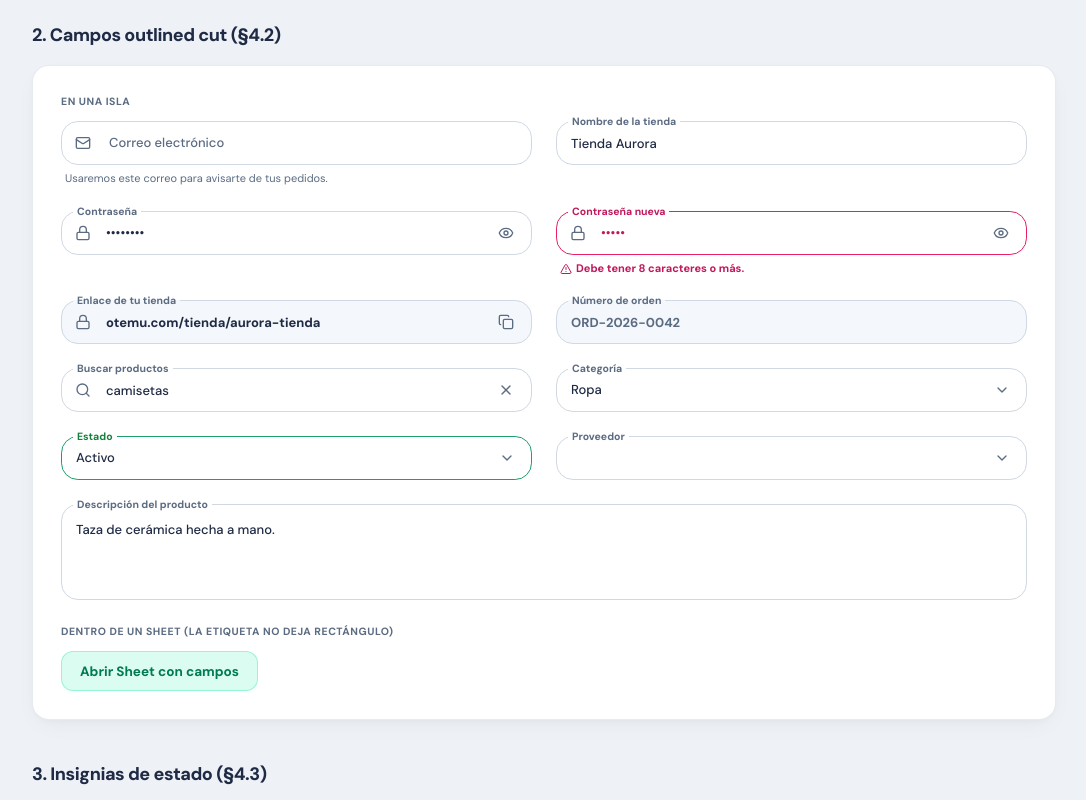
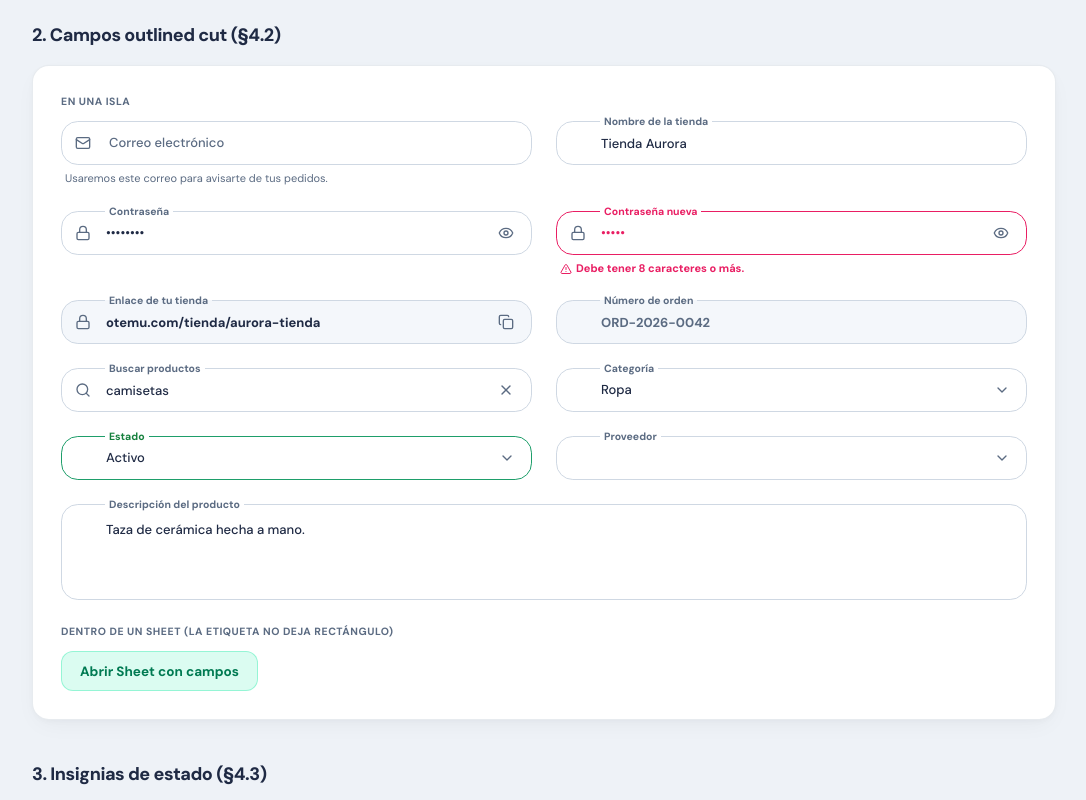
Before and after one commit to CodeJomar/ShopifyClon-Web-Core, a Next.js app: page /playground in a window 1280 px wide. Shown: the part 640-1440 px from the top of the page, without its empty margins (96-1182 px from the left). Built offline with nearby package versions, Linux system fonts and the light colour scheme.

Commit message:
fix(W-002-C1): espacio izquierdo fijo en campos, etiqueta #00E699 y rojo unico

```diff
--- a/src/app/globals.css
+++ b/src/app/globals.css
@@ -97,7 +97,7 @@
   --accent: #F4F7FB;
   --accent-foreground: #1F2A44;
   --destructive: #E91E63;
-  --destructive-text: #C2185B;
+  --destructive-text: #E91E63;
   --border: #CFD8E3;
   --border-hover: #94A3B8;
   --island-border: rgb(148 163 184 / 0.22);
@@ -168,7 +168,7 @@
   --accent: #172133;
   --accent-foreground: #F1F5F9;
   --destructive: #E91E63;
-  --destructive-text: #C2185B;
+  --destructive-text: #E91E63;
   --border: #26354D;
   --border-hover: #3B5173;
   --island-border: rgb(255 255 255 / 0.07);
--- a/src/shared/components/composed/floating-input.tsx
+++ b/src/shared/components/composed/floating-input.tsx
@@ -20,8 +20,8 @@ export const claseCorteEtiqueta = cn(
 export const claseEtiqueta = cn(
   "pointer-events-none absolute top-1/2 z-10 origin-left -translate-y-1/2 px-1 text-[13px] font-medium text-muted-foreground transition-all duration-200",
   claseCorteEtiqueta,
-  "peer-focus:top-0 peer-focus:left-3 peer-focus:[background-image:var(--etiqueta-corte)] peer-focus:text-[10.5px] peer-focus:font-bold peer-focus:text-brand-text",
-  "peer-[:not(:placeholder-shown)]:top-0 peer-[:not(:placeholder-shown)]:left-3 peer-[:not(:placeholder-shown)]:[background-image:var(--etiqueta-corte)] peer-[:not(:placeholder-shown)]:text-[10.5px] peer-[:not(:placeholder-shown)]:font-bold",
+  "peer-focus:top-0 peer-focus:[background-image:var(--etiqueta-corte)] peer-focus:text-[10.5px] peer-focus:font-bold peer-focus:text-primary",
+  "peer-[:not(:placeholder-shown)]:top-0 peer-[:not(:placeholder-shown)]:[background-image:var(--etiqueta-corte)] peer-[:not(:placeholder-shown)]:text-[10.5px] peer-[:not(:placeholder-shown)]:font-bold",
   "peer-disabled:text-muted-foreground"
 )
 
@@ -92,11 +92,11 @@ const FloatingInput = React.forwardRef<HTMLInputElement, FloatingInputProps>(
             type={esContrasena && mostrar ? "text" : type}
             placeholder=" "
             aria-describedby={mensaje ? `${inputId}-ayuda` : undefined}
-            className={cn("peer h-11", izquierda ? "pl-11" : "", hayAccion ? "pr-11" : "")}
+            className={cn("peer h-11", "pl-11", hayAccion ? "pr-11" : "")}
             {...props}
           />
 
-          <label htmlFor={inputId} className={cn(claseEtiqueta, izquierda ? "left-11" : "left-3", state === "error" && "text-destructive-text peer-focus:text-destructive-text", state === "success" && "text-tono-exito-fg")}>
+          <label htmlFor={inputId} className={cn(claseEtiqueta, "left-11", state === "error" && "text-destructive-text peer-focus:text-destructive-text", state === "success" && "text-tono-exito-fg")}>
             {label}
           </label>
 
--- a/src/shared/components/composed/floating-select.tsx
+++ b/src/shared/components/composed/floating-select.tsx
@@ -27,7 +27,7 @@ export function FloatingSelect({
   return (
     <Select value={value} onValueChange={onValueChange} defaultValue={defaultValue} {...props}>
       <div className="relative w-full">
-        <SelectTrigger id={selectId} state={state} leftIcon={leftIcon} className="peer w-full">
+        <SelectTrigger id={selectId} state={state} leftIcon={leftIcon} className={cn("peer w-full pl-11", state === "default" && "focus-visible:border-input focus-visible:ring-0")}>
           <SelectValue placeholder=" " />
         </SelectTrigger>
 
@@ -35,13 +35,12 @@ export function FloatingSelect({
           htmlFor={selectId}
           className={cn(
             claseEtiqueta,
-            leftIcon ? "left-11" : "left-3",
+            "left-11",
             "top-1/2",
             "peer-[:not([data-placeholder])]:top-0 peer-[:not([data-placeholder])]:[background-image:var(--etiqueta-corte)] peer-[:not([data-placeholder])]:text-[10.5px] peer-[:not([data-placeholder])]:font-bold",
-            "peer-data-popup-open:top-0 peer-data-popup-open:[background-image:var(--etiqueta-corte)] peer-data-popup-open:text-[10.5px] peer-data-popup-open:font-bold peer-data-popup-open:text-brand-text",
+            "peer-data-popup-open:top-0 peer-data-popup-open:[background-image:var(--etiqueta-corte)] peer-data-popup-open:text-[10.5px] peer-data-popup-open:font-bold peer-data-popup-open:text-primary",
             // El foco queda en el botón tras elegir: la etiqueta solo se tiñe de marca mientras el popup está abierto
-            state === "default" && "peer-focus:text-muted-foreground peer-data-popup-open:text-brand-text!",
-            "peer-[:not([data-placeholder])]:left-3 peer-data-popup-open:left-3",
+            state === "default" && "peer-focus:text-muted-foreground peer-data-popup-open:text-primary!",
             state === "error" && "text-destructive-text peer-focus:text-destructive-text peer-data-popup-open:text-destructive-text",
             state === "success" && "text-tono-exito-fg"
           )}
--- a/src/shared/components/composed/floating-textarea.tsx
+++ b/src/shared/components/composed/floating-textarea.tsx
@@ -27,6 +27,7 @@ const FloatingTextarea = React.forwardRef<HTMLTextAreaElement, FloatingTextareaP
           placeholder=" "
           className={cn(
             "peer flex min-h-24 w-full resize-none rounded-xl px-3.5 pt-4 pb-2.5 text-[13px] font-medium",
+            "pl-11",
             claseCampo,
             claseEstadoCampo[state]
           )}
@@ -36,9 +37,9 @@ const FloatingTextarea = React.forwardRef<HTMLTextAreaElement, FloatingTextareaP
         <label
           htmlFor={textareaId}
           className={cn(
-            "pointer-events-none absolute left-3 top-[1.1rem] z-10 origin-left px-1 text-[13px] font-medium text-muted-foreground transition-all duration-200",
+            "pointer-events-none absolute left-11 top-[1.1rem] z-10 origin-left px-1 text-[13px] font-medium text-muted-foreground transition-all duration-200",
             claseCorteEtiqueta,
-            "peer-focus:top-0 peer-focus:-translate-y-1/2 peer-focus:[background-image:var(--etiqueta-corte)] peer-focus:text-[10.5px] peer-focus:font-bold peer-focus:text-brand-text",
+            "peer-focus:top-0 peer-focus:-translate-y-1/2 peer-focus:[background-image:var(--etiqueta-corte)] peer-focus:text-[10.5px] peer-focus:font-bold peer-focus:text-primary",
             "peer-[:not(:placeholder-shown)]:top-0 peer-[:not(:placeholder-shown)]:-translate-y-1/2 peer-[:not(:placeholder-shown)]:[background-image:var(--etiqueta-corte)] peer-[:not(:placeholder-shown)]:text-[10.5px] peer-[:not(:placeholder-shown)]:font-bold",
             state === "error" && "text-destructive-text peer-focus:text-destructive-text",
             state === "success" && "text-tono-exito-fg"
```
